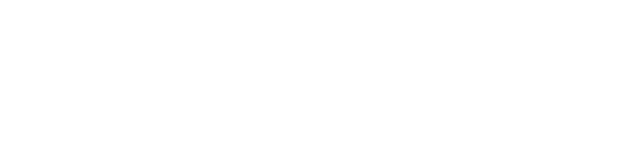
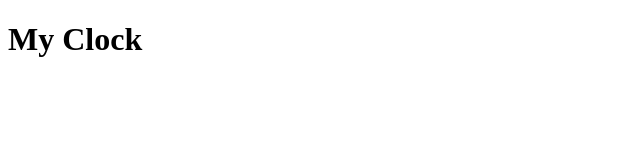
Before and after one commit to eraymond1/clock, a plain HTML site: page index.html in a window 1280 px wide. Shown: the whole page, without its empty margins (0-640 px from the left). Drawn offline with Linux system fonts and the light colour scheme.

Commit message:
initial code

```diff
--- a/index.html
+++ b/index.html
@@ -5,6 +5,7 @@
     <meta http-equiv="X-UA-Compatible" content="IE=edge">
     <meta name="viewport" content="width=device-width, initial-scale=1.0">
     <title>Document</title>
+    <h1>My Clock</h1>
 </head>
 <body>
 
```
